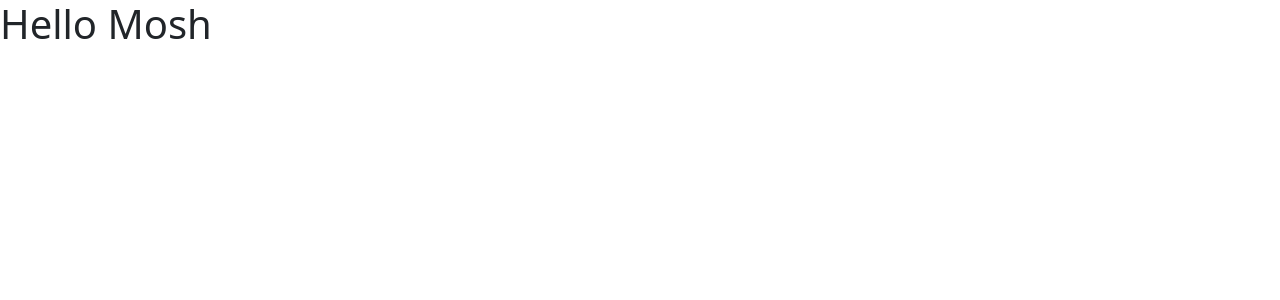
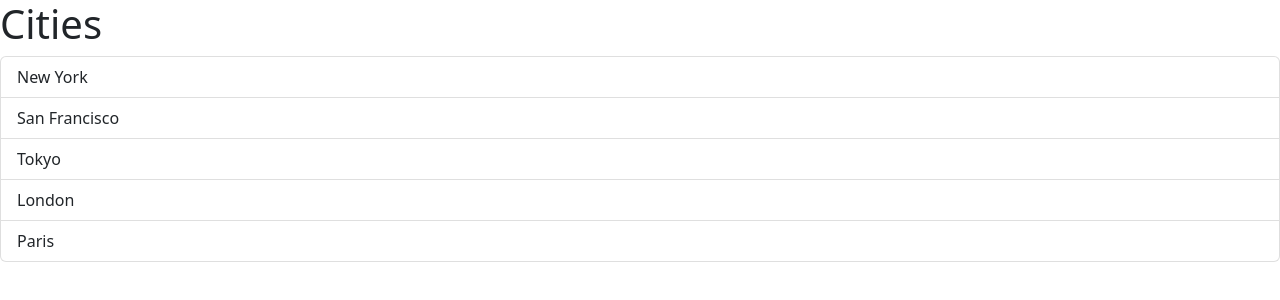
Before and after one commit to Rohit-gi/react-app-mosh, a React (Vite) app: page / in a window 1280 px wide. Shown: the top 300 px of the page. Built offline with nearby package versions, Linux system fonts and the light colour scheme.

Commit message:
evening commit

```diff
--- a/src/App.tsx
+++ b/src/App.tsx
@@ -1,7 +1,22 @@
-import Message from "./Message";
+// import Message from "./Message";
+import ListGroup from "./components/ListGroup";
 
-function App(){
-  return <div><Message/></div>
+function App() {
+  let items = ["New York", "San Francisco", "Tokyo", "London", "Paris"];
+
+  const handleSelectItem = (item: string) => {
+    console.log(item);
+  };
+
+  return (
+    <div>
+      <ListGroup
+        items={items}
+        heading="Cities"
+        onSelectItem={handleSelectItem}
+      />
+    </div>
+  );
 }
 
 export default App;
--- /dev/null
+++ b/src/components/ListGroup.tsx
@@ -0,0 +1,38 @@
+import { MouseEvent, useState } from "react";
+
+interface Props {
+  items: string[];
+  heading: string;
+  onSelectItem: (item: string) => void;
+}
+
+function ListGroup({ items, heading, onSelectItem }: Props) {
+  const [selectedIndex, setselectedIndex] = useState(-1);
+
+  return (
+    <>
+      <h1>{heading}</h1>
+      {items.length === 0 && <p>No item found</p>}
+      <ul className="list-group">
+        {items.map((item, index) => (
+          <li
+            className={
+              selectedIndex === index
+                ? "list-group-item active"
+                : "list-group-item"
+            }
+            key={item}
+            onClick={() => {
+              setselectedIndex(index);
+              onSelectItem(item);
+            }}
+          >
+            {item}
+          </li>
+        ))}
+      </ul>
+    </>
+  );
+}
+
+export default ListGroup;
```
